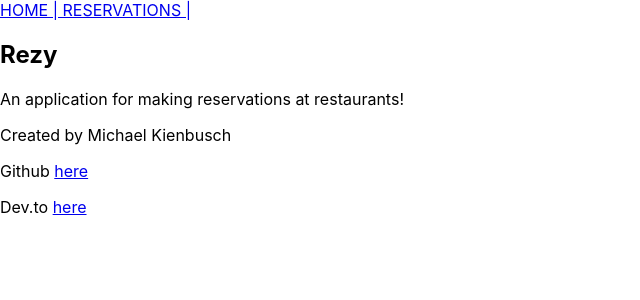
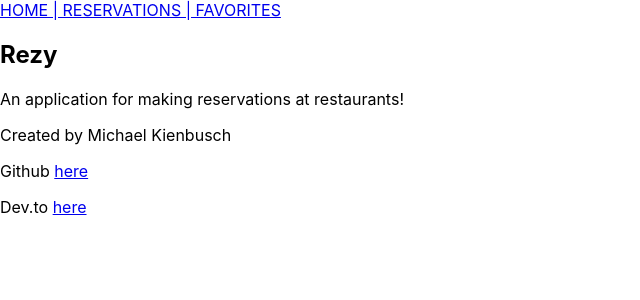
Before and after one commit to mkienbus/rezy-frontend, a React (Create React App) app: page /about in a window 1280 px wide. Shown: the top 300 px of the page, without its empty margins (0-640 px from the left). Built offline with nearby package versions, Linux system fonts and the light colour scheme.

Commit message:
onClick for favoriting restaurants has state issues, works sloppily for now

```diff
--- /dev/null
+++ b/src/components/Favorites.js
@@ -0,0 +1,13 @@
+import React from "react";
+
+function Favorites(){
+
+
+    return(
+        <>
+        <div>Favorites</div>
+        </>
+    )
+}
+
+export default Favorites;
--- a/src/components/cards/RestaurantCard.js
+++ b/src/components/cards/RestaurantCard.js
@@ -2,12 +2,18 @@ import React from "react";
 import ReservationModal from "../modals/ReservationModal";
 import { useState } from "react";
 import RestaurantGrid from "../table/RestaurantGrid";
+import { Button } from "@mui/material";
 
 function RestaurantCard({user, restaurant, error, isLoading, isSuccess}){
 
     const [favorite, setFavorite] = useState(restaurant.favorite)
+    // console.log(favorite)
 
-    function handleChange(){
+    function handleClick(){
+        setFavorite(true)
+    }
+
+    if (favorite){
         fetch(`/restaurants/${restaurant.id}`, {
             method: "PATCH",
             headers: {"Content-Type": "application/json"},
@@ -18,10 +24,10 @@ function RestaurantCard({user, restaurant, error, isLoading, isSuccess}){
         })
             .then(r =>r.json())
             .then(r => {
-                {setFavorite(!favorite)};
                 console.log(r)
             })
     }
+
 
     return(
         <>
@@ -30,15 +36,13 @@ function RestaurantCard({user, restaurant, error, isLoading, isSuccess}){
                 {error && <h2>Something went wrong</h2>}
                 {isSuccess &&
                 <div>
-                    {/* <RestaurantGrid user = {user} restaurant = {restaurant}/> */}
                     {console.log(restaurant)}
                     {restaurant.name}
                     <br></br>
                     {restaurant.address}
                     <br></br>
-                    <p>Favorite? {restaurant.favorite ? "Yes" : "No"} </p>
-                    <input type = "checkbox" className = "favorite" value = {favorite} checked = {favorite} onChange = {handleChange}/>
                     <ReservationModal restaurant = {restaurant} user = {user} />
+                    <Button size = "small" variant = "contained" onClick={handleClick}>Add {restaurant.name} to favorites</Button>
                     <br></br><br></br>
                 </div>}
             </div>
@@ -47,3 +51,6 @@ function RestaurantCard({user, restaurant, error, isLoading, isSuccess}){
 }
 
 export default RestaurantCard;
+
+{/* <p>Favorite? {restaurant.favorite ? "Yes" : "No"} </p>
+<input type = "checkbox" className = "favorite" value = {favorite} checked = {favorite} onChange = {handleChange}/> */}
--- a/src/components/tools/Nav.js
+++ b/src/components/tools/Nav.js
@@ -10,6 +10,7 @@ function Nav(){
             <Link to = "/">HOME  |</Link>
             {/* <Link to = "/restaurants">  RESTAURANTS  |</Link> */}
             <Link to = "/reservations">  RESERVATIONS  |</Link>
+            <Link to = "/favorites">  FAVORITES</Link>
         </nav>
     )
 }
--- a/src/index.js
+++ b/src/index.js
@@ -6,6 +6,7 @@ import { BrowserRouter, Routes, Route } from 'react-router-dom';
 import store from './store';
 import Reservations from './components/Reservations';
 import Restaurants from './components/Restaurants';
+import Favorites from './components/Favorites';
 import App from './App';
 import About from './components/About';
 
@@ -21,6 +22,7 @@ ReactDOM.render(
       <Routes>
           <Route path="/" element={<App />} />
           <Route path = "reservations" element = {<Reservations />} />
+          <Route path = "favorites" element = {<Favorites />} />
           <Route path = "about" element = {<About />} />
           <Route path = "restaurants" element = {<Restaurants />} />
       </Routes>
```
Also changed, not shown: src/components/modals/ReservationModal.js (+0 -30 lines).
